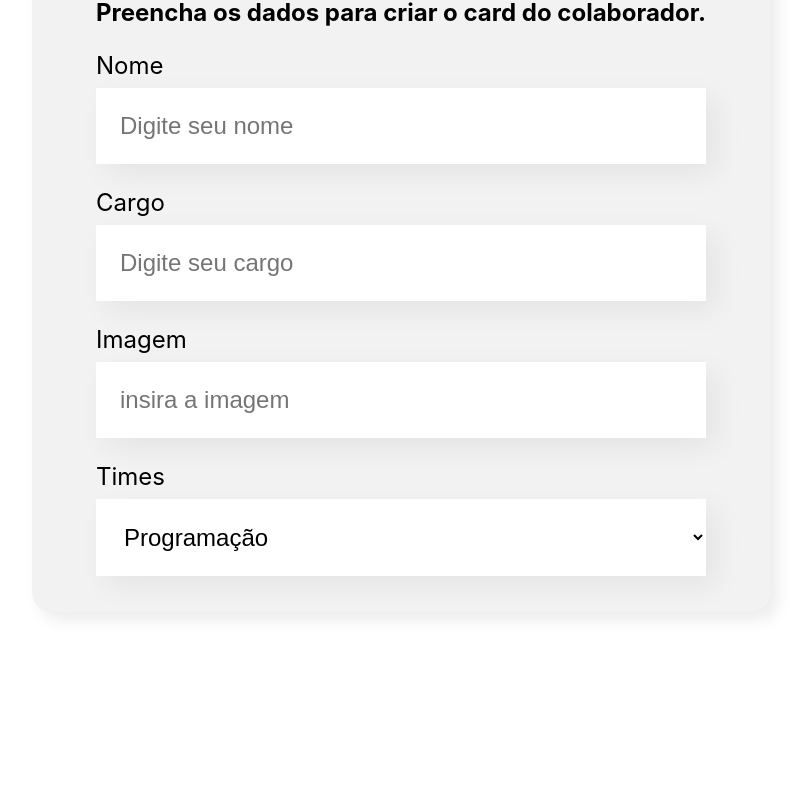
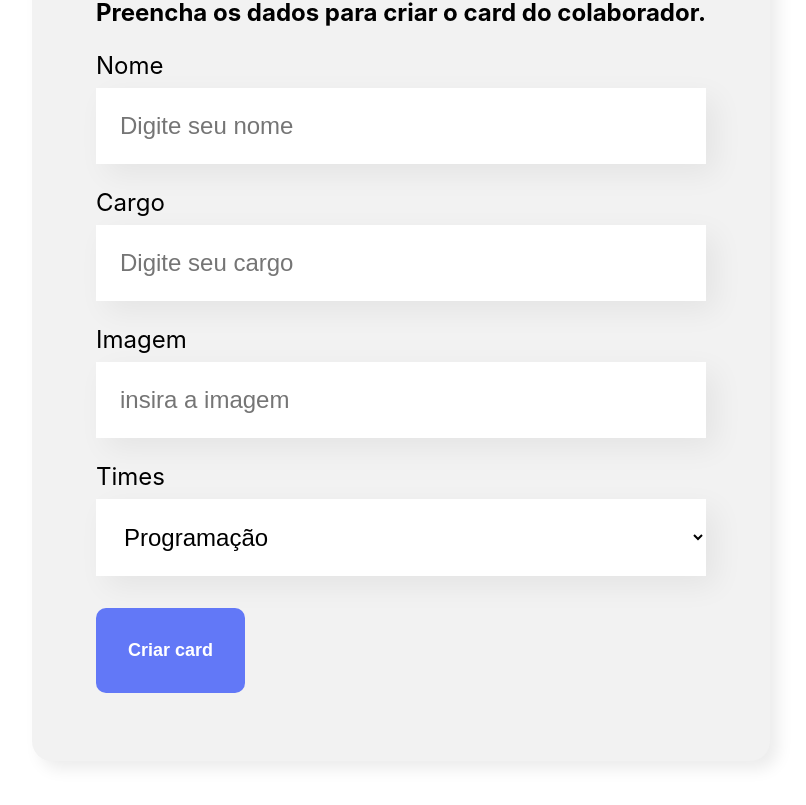
Before and after one commit to MagalDevs/Front-end--Alura, a React (Create React App) app in the folder Explore React com JavaScript/React - Desenvolvendo com Javascript/organo01/: page / in a window 1280 px wide. Shown: the part 636-1441 px from the top of the page, without its empty margins (239-1045 px from the left). Before the commit the page ends 1328 px from the top, so only its background shows below. Built offline with nearby package versions, Linux system fonts and the light colour scheme.

Commit message:
react 11-11-24 2

```diff
--- /dev/null
+++ b/Explore React com JavaScript/React - Desenvolvendo com Javascript/organo01/src/components/Botao/Botao.css
@@ -0,0 +1,15 @@
+.botao{
+    background-color: #6278f7;
+    border-radius: 10px;
+    font-weight: 700;
+    font-size: 18px;
+    padding: 32px;
+    border: none;
+    cursor: pointer;
+    color: #fff;
+    margin: 32px 0;
+}
+
+.botao:hover{
+    color: #95ffd4;
+}
--- /dev/null
+++ b/Explore React com JavaScript/React - Desenvolvendo com Javascript/organo01/src/components/Botao/index.js
@@ -0,0 +1,9 @@
+import './Botao.css'
+
+const Botao = (props) => {
+  return (
+    <button className="botao">{props.children}</button>
+  )
+}
+
+export default Botao
--- a/Explore React com JavaScript/React - Desenvolvendo com Javascript/organo01/src/components/CampoTexto/CampoTexto.js
+++ b/Explore React com JavaScript/React - Desenvolvendo com Javascript/organo01/src/components/CampoTexto/CampoTexto.js
@@ -4,7 +4,7 @@
   return (
     <div className="campo-texto">
         <label>{props.label}</label>
-        <input placeholder={props.placeholder}/>
+        <input required={props.obrigatorio} placeholder={props.placeholder}/>
     </div>
   )
 }
--- a/Explore React com JavaScript/React - Desenvolvendo com Javascript/organo01/src/components/Formulario/index.js
+++ b/Explore React com JavaScript/React - Desenvolvendo com Javascript/organo01/src/components/Formulario/index.js
@@ -1,3 +1,4 @@
+import Botao from "../Botao";
 import CampoTexto from "../CampoTexto/CampoTexto";
 import ListaSuspensa from "../ListaSuspensa";
 import "./Formulario.css";
@@ -15,14 +16,21 @@
     'Inovação e Gestão'
   ]
 
+  const aoSalvar = (event) =>{
+    event.preventDefault()
+    console.log('Form foi submetido');
+
+  }
+
   return (
     <section className="formulario">
-      <form>
+      <form onSubmit={aoSalvar}>
         <h2>Preencha os dados para criar o card do colaborador.</h2>
-        <CampoTexto label="Nome" placeholder="Digite seu nome" />
-        <CampoTexto label="Cargo" placeholder="Digite seu cargo" />
+        <CampoTexto obrigatorio={true} label="Nome" placeholder="Digite seu nome" />
+        <CampoTexto obrigatorio={true} label="Cargo" placeholder="Digite seu cargo" />
         <CampoTexto label="Imagem" placeholder="insira a imagem" />
-        <ListaSuspensa label="Times" itens={times}/>
+        <ListaSuspensa required={true} label="Times" itens={times}/>
+        <Botao>Criar card</Botao>
       </form>
     </section>
   );
--- a/Explore React com JavaScript/React - Desenvolvendo com Javascript/organo01/src/components/ListaSuspensa/index.js
+++ b/Explore React com JavaScript/React - Desenvolvendo com Javascript/organo01/src/components/ListaSuspensa/index.js
@@ -4,7 +4,7 @@
   return(
     <div className='lista-suspensa'>
         <label>{props.label}</label>
-        <select>
+        <select required={props.required}>
             {props.itens.map(item => <option key={item}>{item}</option>)}
         </select>
     </div>
```
